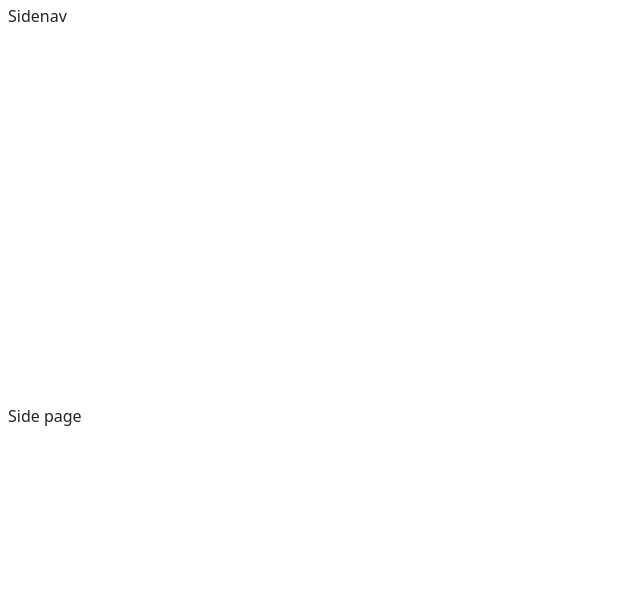
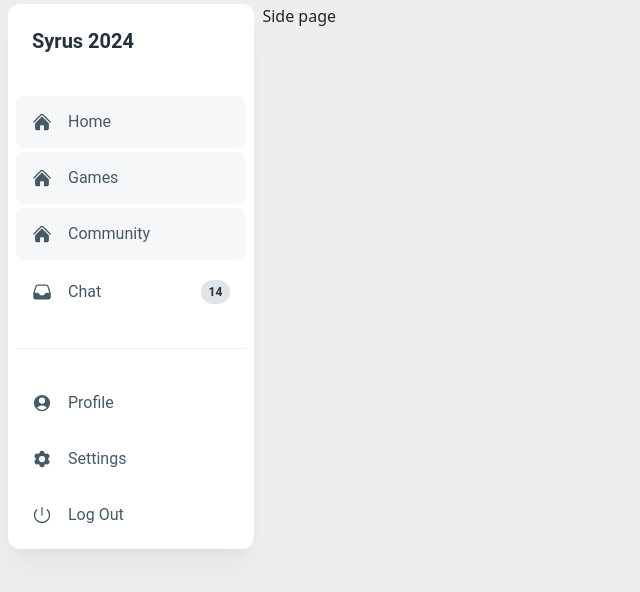
Before and after one commit to pavan20thakur/WellnessHub, a React (Create React App) app in the folder frontend/: page /dashboard in a window 1280 px wide. Shown: the top 592 px of the page, without its empty margins (0-640 px from the left). Built offline with nearby package versions, Linux system fonts and the light colour scheme.

Commit message:
Made Changes to tailwind config js and solved some isues

```diff
--- a/frontend/src/components/DashboardComponents/Sidenav.jsx
+++ b/frontend/src/components/DashboardComponents/Sidenav.jsx
@@ -1,8 +1,119 @@
-import React from 'react'
+
+import {
+  Card,
+  Typography,
+  List,
+  ListItem,
+  ListItemPrefix,
+  ListItemSuffix,
+  Chip,
+} from "@material-tailwind/react";
+
+import {
+  UserCircleIcon,
+  Cog6ToothIcon,
+  InboxIcon,
+  PowerIcon,
+} from "@heroicons/react/24/solid";
+
+import { HomeIcon } from "@heroicons/react/24/solid";
+import { useState } from "react";
+import { useNavigate, Link } from "react-router-dom";
 
 function Sidenav() {
+  const [selected, setSelected] = useState(1);
+  const navigate = useNavigate();
+  const [expanded, setExpanded] = useState(false);
+
   return (
-    <div>Sidenav</div>
+    <Card className="shadow-xl shadow-blue-gray-900/5">
+      <div className="mb-2 p-4">
+        <Typography variant="h5" color="blue-gray" >
+          Syrus 2024
+        </Typography>
+      </div>
+      <List className="w-auto">
+        <ListItem
+          selected={selected === 1}
+          onClick={() => {
+            setSelected(1);
+            navigate("home");
+          }}
+        >
+          <ListItemPrefix>
+            <HomeIcon className="h-5 w-5" />
+          </ListItemPrefix>
+          Home
+        </ListItem>
+        <ListItem
+          selected={selected === 1}
+          onClick={() => {
+            setSelected(1);
+            navigate("home");
+          }}
+        >
+          <ListItemPrefix>
+            <HomeIcon className="h-5 w-5" />
+          </ListItemPrefix>
+          Games
+        </ListItem>
+        <ListItem
+          selected={selected === 1}
+          onClick={() => {
+            setSelected(1);
+            navigate("home");
+          }}
+        >
+          <ListItemPrefix>
+            <HomeIcon className="h-5 w-5" />
+          </ListItemPrefix>
+          Community
+        </ListItem>
+
+        {/* Here there is a Chip that can be used to mark the unread chats */}
+        <ListItem selected={selected === 3} onClick={() => {
+          setSelected(3);
+          navigate("chat")
+        }}>
+          <ListItemPrefix>
+            <InboxIcon className="h-5 w-5" />
+          </ListItemPrefix>
+          Chat
+          <ListItemSuffix>
+            <Chip value="14" size="sm" variant="ghost" color="blue-gray" className="rounded-full" />
+          </ListItemSuffix>
+        </ListItem>
+
+        <hr class="my-4 border-t border-gray-400" />
+
+        <ListItem selected={selected === 4} onClick={() => {
+          setSelected(4)
+          navigate('profile')
+        }}>
+          <ListItemPrefix>
+            <UserCircleIcon className="h-5 w-5" />
+          </ListItemPrefix>
+          Profile
+        </ListItem>
+        <ListItem selected={selected === 5} onClick={() => {
+          setSelected(5)
+          navigate('settings')
+        }}>
+          <ListItemPrefix>
+            <Cog6ToothIcon className="h-5 w-5" />
+          </ListItemPrefix>
+          Settings
+        </ListItem>
+        <ListItem onClick={() => {
+          navigate("/");
+        }}>
+          <ListItemPrefix>
+            <PowerIcon className="h-5 w-5" />
+          </ListItemPrefix>
+          Log Out
+        </ListItem>
+      </List>
+    </Card>
   )
 }
 
--- a/frontend/src/pages/user/Dashboard.js
+++ b/frontend/src/pages/user/Dashboard.js
@@ -12,7 +12,7 @@ const Dashboard = () => {
       <div className="grid grid-cols-10 h-screen gap-2 bg-gray-200 px-2 py-1">
         {/* UserSideNav occupies 2/10 of the viewport width */}
         <div className="col-span-2 ">
-          Sidenav
+          <Sidenav/>
         </div>
 
         <div className="col-span-8">
--- a/frontend/tailwind.config.js
+++ b/frontend/tailwind.config.js
@@ -1,15 +1,9 @@
-// tailwind.config.js
 const withMT = require("@material-tailwind/react/utils/withMT");
 
 module.exports = withMT({
-  mode: 'jit',
-  purge: ["./src/**/*.{js,jsx,ts,tsx}", "./public/index.html"],
-  darkMode: false, // or 'media' or 'class'
+  content: ["./index.html", "./src/**/*.{vue,js,ts,jsx,tsx}"],
   theme: {
     extend: {},
   },
-  variants: {
-    extend: {},
-  },
   plugins: [],
-})
+});
--- a/package.json
+++ b/package.json
@@ -13,6 +13,7 @@
   "author": "",
   "license": "ISC",
   "dependencies": {
+    "@heroicons/react": "^2.1.1",
     "bcrypt": "^5.1.1",
     "concurrently": "^8.2.2",
     "cors": "^2.8.5",
```
Also changed, not shown: 1 other file (tests, documents, lock files or other folders).
